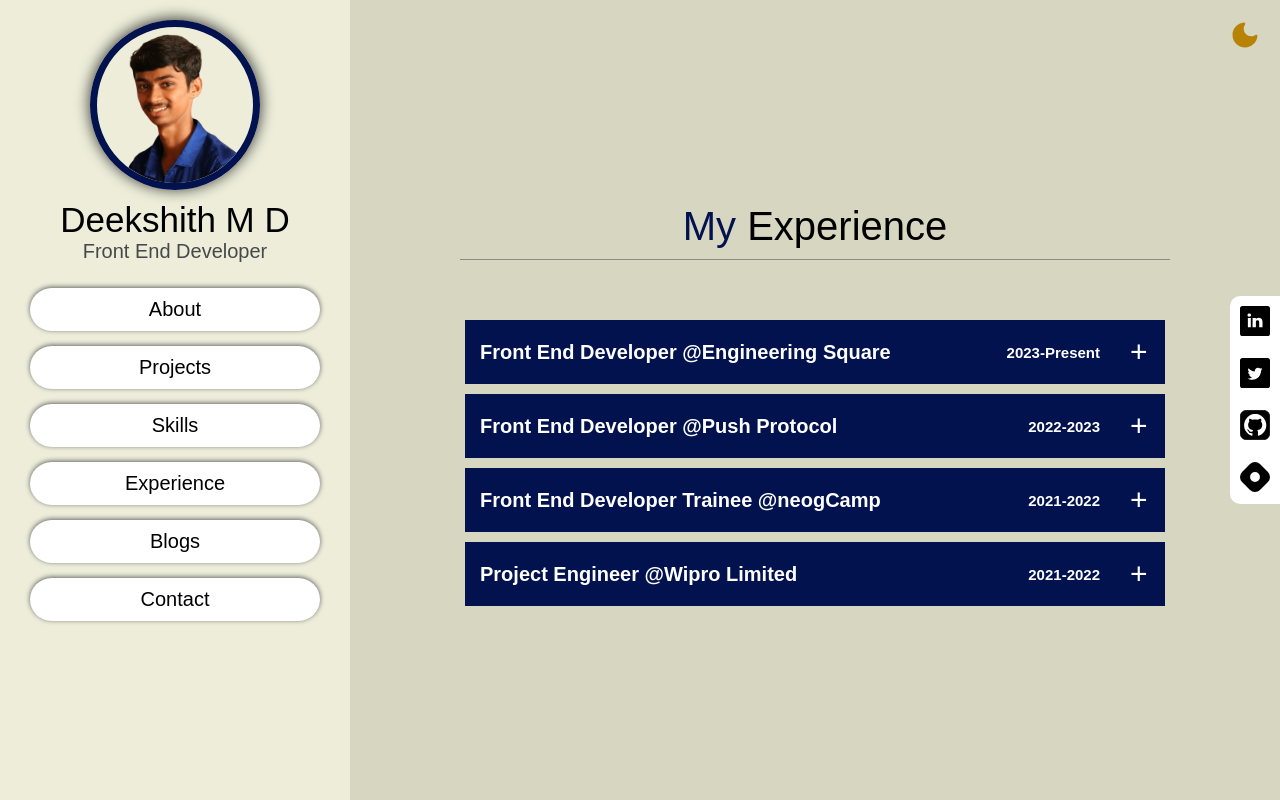
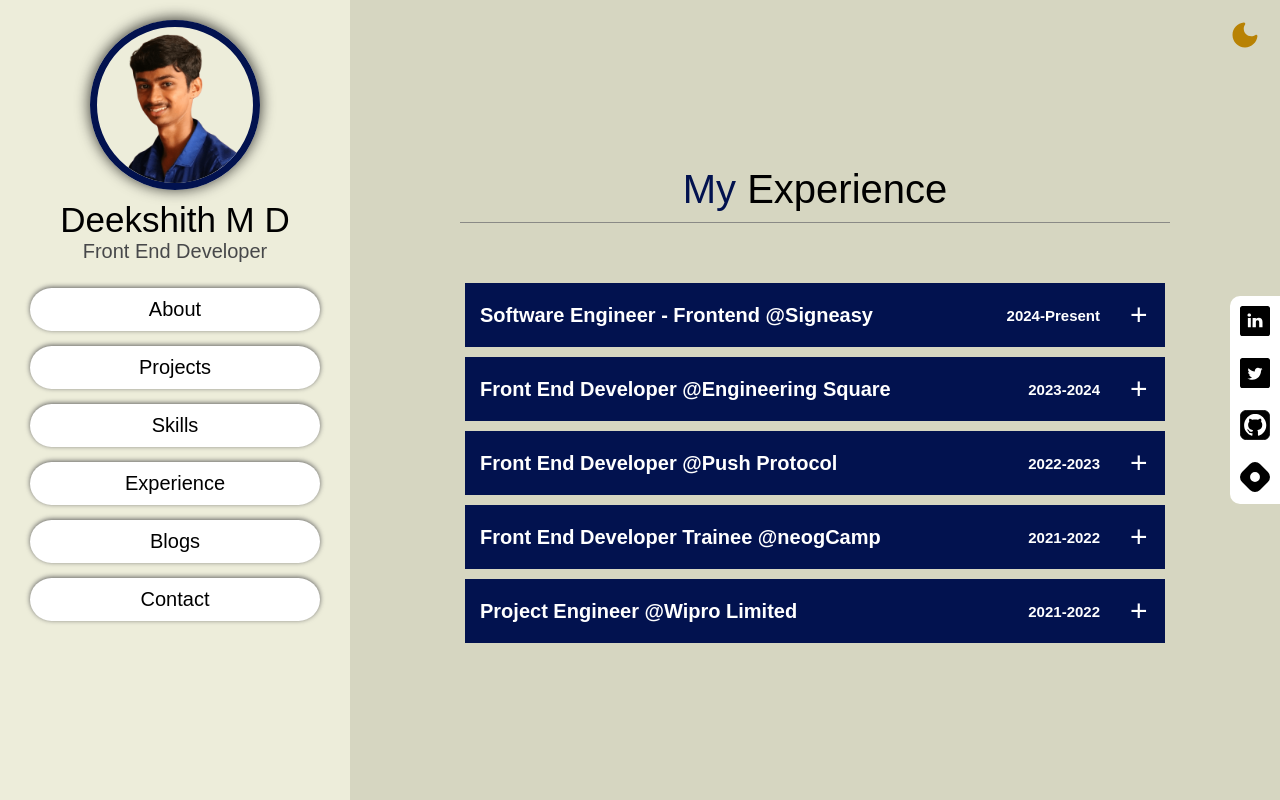
Before and after one commit to deekshithmd/deekshith, a Next.js app: page /experience in a window 1280 px wide. Built offline with nearby package versions, Linux system fonts and the light colour scheme.

Commit message:
updated experience and resume

```diff
--- a/pages/about.jsx
+++ b/pages/about.jsx
@@ -20,6 +20,9 @@
           </Description>
           <Description>
             I started my web development journey back in 2021 and joined neogCamp to learn front end development, there I learnt web development by building various complex web applications using ReactJS. Later I joined a web3 startup Push Protocol as a Front End Developer, here I worked on multiple products of Push Protocol like PushChat(chat, group chat and video call), Analytics Dashboard and Push website. Currently working as a frontend developer in Engineering Square a startup in Hyderabad, where we are working on end to end recruitment solution product, here I have developed the test creation and assesment platform which consists of mcq, text input, video response and coding questions, integrated AI capability for some of the features like job creation and candidate onboarding flow, also I have worked on improving the performance of the application.
+          </Description>
+          <Description>
+            Most recently, I worked at SignEasy, a large-scale e-sign platform, where I owned and delivered multiple core frontend systems across repository management, global search, FTUX onboarding, growth experiments, API demo app. I built a Google Drive–like repository experience with advanced file and folder CRUD operations, bulk actions, drag-and-drop, keyboard interactions, along with a reusable folder manager abstraction used across product workflows. I led the development of a Slack-inspired global search with rich keyboard navigation and advanced filters, significantly improving discoverability across transactions, repositories, files, and templates. I also built FTUX onboarding and guided tour components to drive early feature adoption, delivered multiple growth and conversion experiments, integrated external systems like Google Drive, OneDrive, and Outlook Global Address Book, modernized legacy frontend codebases, and resolved major Webpack HMR and build performance issues, improving both product usability and developer productivity.
           </Description>
           <DownloadItem href="file/Deekshith.pdf" download>
             <Button>
--- a/pages/index.js
+++ b/pages/index.js
@@ -21,7 +21,7 @@
           <span style={{ color: theme.default.selected }}>Deekshith M D</span>
         </Heading>
         <Description>
-          A Front End Developer building front end solutions for websites and
+          A Frontend Engineer building front end solutions for websites and
           web applications using Javascript Techstack.
         </Description>
         <LinkContainer>
--- a/utils/constants.js
+++ b/utils/constants.js
@@ -165,7 +165,27 @@
 export const experienceData = [
   {
     id: 1,
-    duration: "2023-Present",
+    duration: "2024-Present",
+    role: "Software Engineer - Frontend",
+    company: "Signeasy",
+    description:
+      "Owned and delivered multiple core frontend systems including repository management, global search, FTUX onboarding, growth experimentation frameworks, and API demo applications for a large-scale e-signature SaaS platform. Designed and implemented interactive API demos, built a Google Drive–like repository frontend with full CRUD operations and reusable Folder Manager components, led development of Slack-inspired Global Search, developed FTUX onboarding and guided tour flows, advanced file import pipelines with Google Drive, OneDrive, and Outlook GAB integrations, delivered growth and conversion experiments, contributed reusable Design System components, led frontend modernization, performance optimization, and instrumented analytics across Auth0 flows.",
+    skills: [
+      "HTML",
+      "CSS",
+      "JavaScript",
+      "ReactJS",
+      "TypeScript",
+      "TailwindCSS",
+      "Webpack",
+      "Mixpanel",
+      "Auth0"
+    ],
+  }
+  ,
+  {
+    id: 2,
+    duration: "2023-2024",
     role: "Front End Developer",
     company: "Engineering Square",
     description:
@@ -181,7 +201,7 @@
     ],
   },
   {
-    id: 2,
+    id: 3,
     duration: "2022-2023",
     role: "Front End Developer",
     company: "Push Protocol",
@@ -199,7 +219,7 @@
     ],
   },
   {
-    id: 3,
+    id: 4,
     duration: "2021-2022",
     role: "Front End Developer Trainee",
     company: "neogCamp",
@@ -220,7 +240,7 @@
   },
 
   {
-    id: 4,
+    id: 5,
     duration: "2021-2022",
     role: "Project Engineer",
     company: "Wipro Limited",
```
Also changed, not shown: 1 other file (tests, documents, lock files or other folders).
